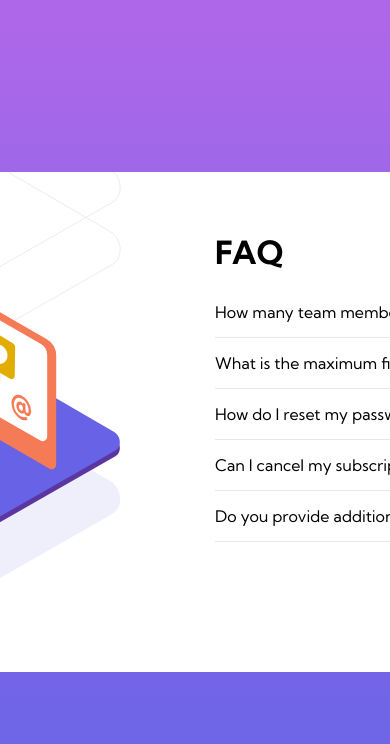
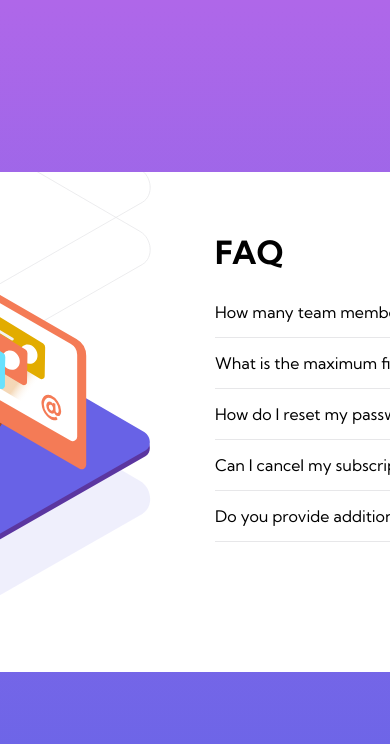
Before and after one commit to Jay-Sm/vue-FAQ-accordion-card, a Vue app: page / in a window 390 px wide. Shown: the top 744 px of the page. Built offline with nearby package versions, Linux system fonts and the light colour scheme.

Commit message:
added a little css

```diff
--- a/src/components/Questions.vue
+++ b/src/components/Questions.vue
@@ -80,6 +80,10 @@ function addSelectedClass(event) {
   cursor: pointer;
 }
 
+.question:hover {
+  color: #f47c57;
+}
+
 .question img {
   width: 10px;
   height: 7px;
@@ -94,4 +98,8 @@ function addSelectedClass(event) {
 .selected {
   font-weight: 700;
 }
+
+.selected:hover {
+  color: #000000;
+}
 </style>
--- a/src/views/Main.vue
+++ b/src/views/Main.vue
@@ -25,4 +25,11 @@ import Graphic from '../components/Graphic.vue'
   justify-content: center;
   position: fixed;
 }
+
+@media (max-width: 930px) {
+  .main {
+    width: 840px;
+  }
+
+}
 </style>
```
Also changed, not shown: src/components/Graphic.vue (line endings or trailing spaces).
